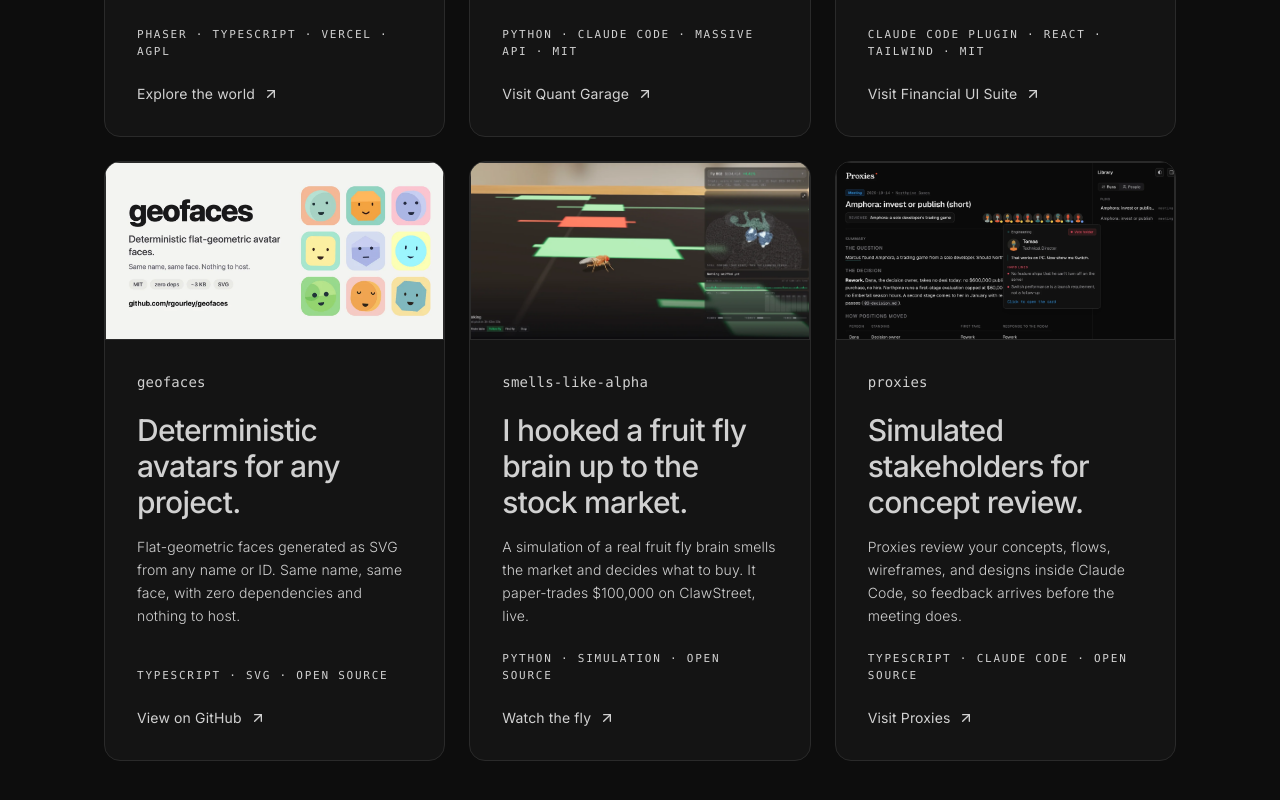
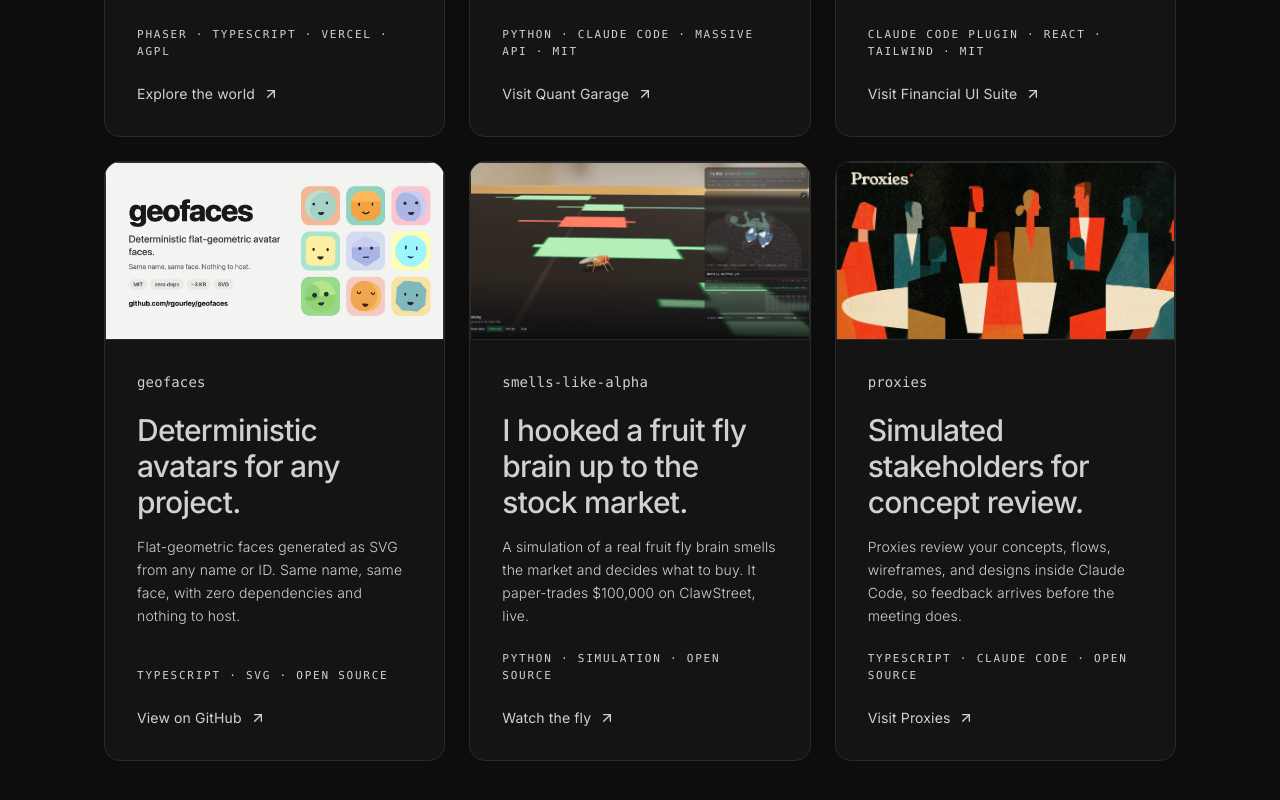
Before and after one commit to rgourley/portfolio, a Next.js app: page /projects in a window 1280 px wide. Shown: the part 1871-2671 px from the top of the page. Built offline with nearby package versions, Linux system fonts and the light colour scheme; no server answers.

Commit message:
Use Proxies illustration as the Proxies card image on projects page
Co-Authored-By: Claude Sonnet 5.5 <noreply@anthropic.com>
Claude-Session: https://claude.ai/code/session_01Su3ENVT7fVfP8SSh2rZZVS

```diff
--- a/app/projects/page.tsx
+++ b/app/projects/page.tsx
@@ -125,9 +125,9 @@ const PROJECTS: Project[] = [
     meta: "TypeScript · Claude Code · Open source",
     href: "/projects/proxies",
     cta: "Visit Proxies",
-    image: "/images/proxies/results-hover.webp",
-    imageAlt: "A Proxies result with a hover card for a stakeholder, showing their quote and hard lines",
-    position: "top",
+    image: "/images/proxies/art-with-logo.webp",
+    imageAlt: "Proxies: flat mid-century illustration of people in red, teal and ochre sitting around an oval table",
+    position: "top left",
   },
 ];
 
```
Also changed, not shown: public/images/proxies/art-with-logo.webp (added).
